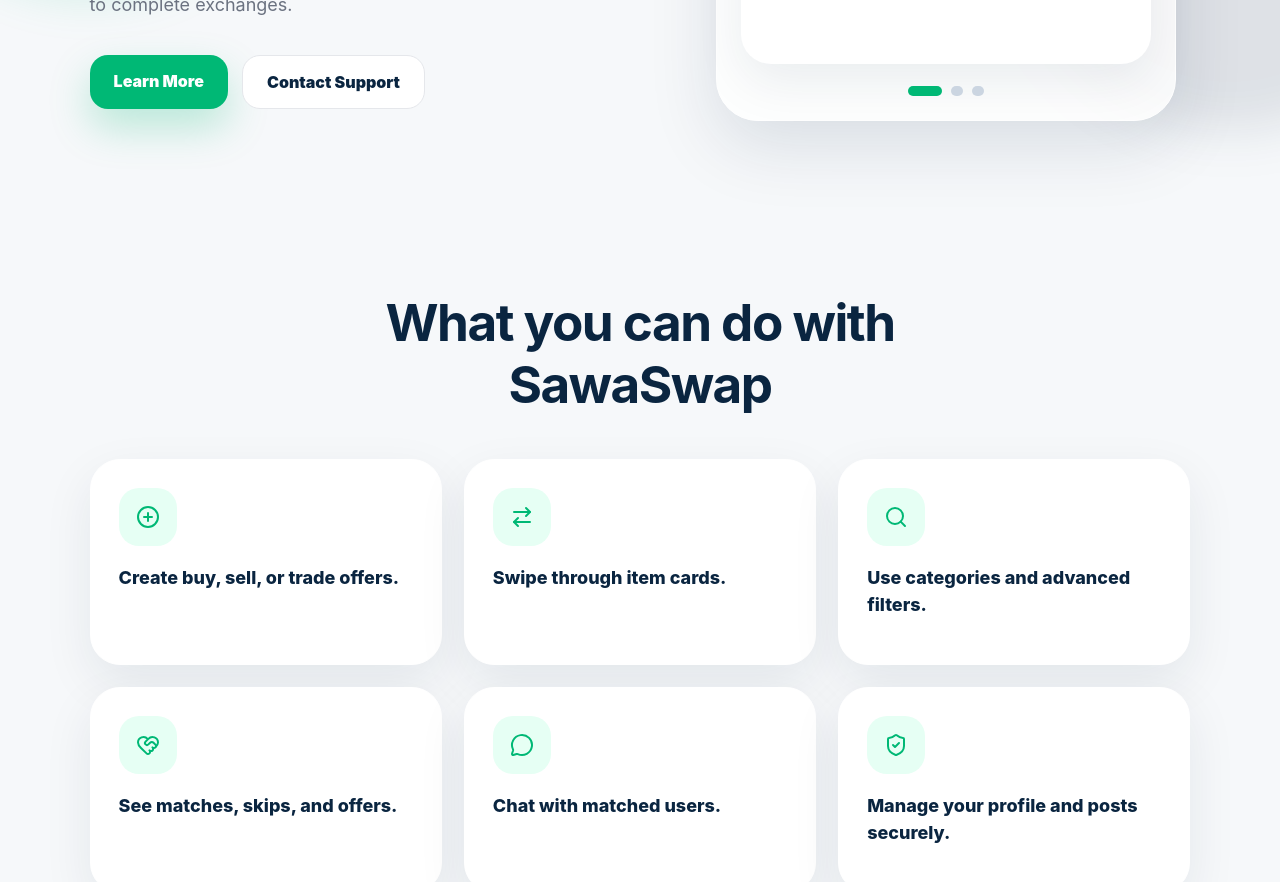
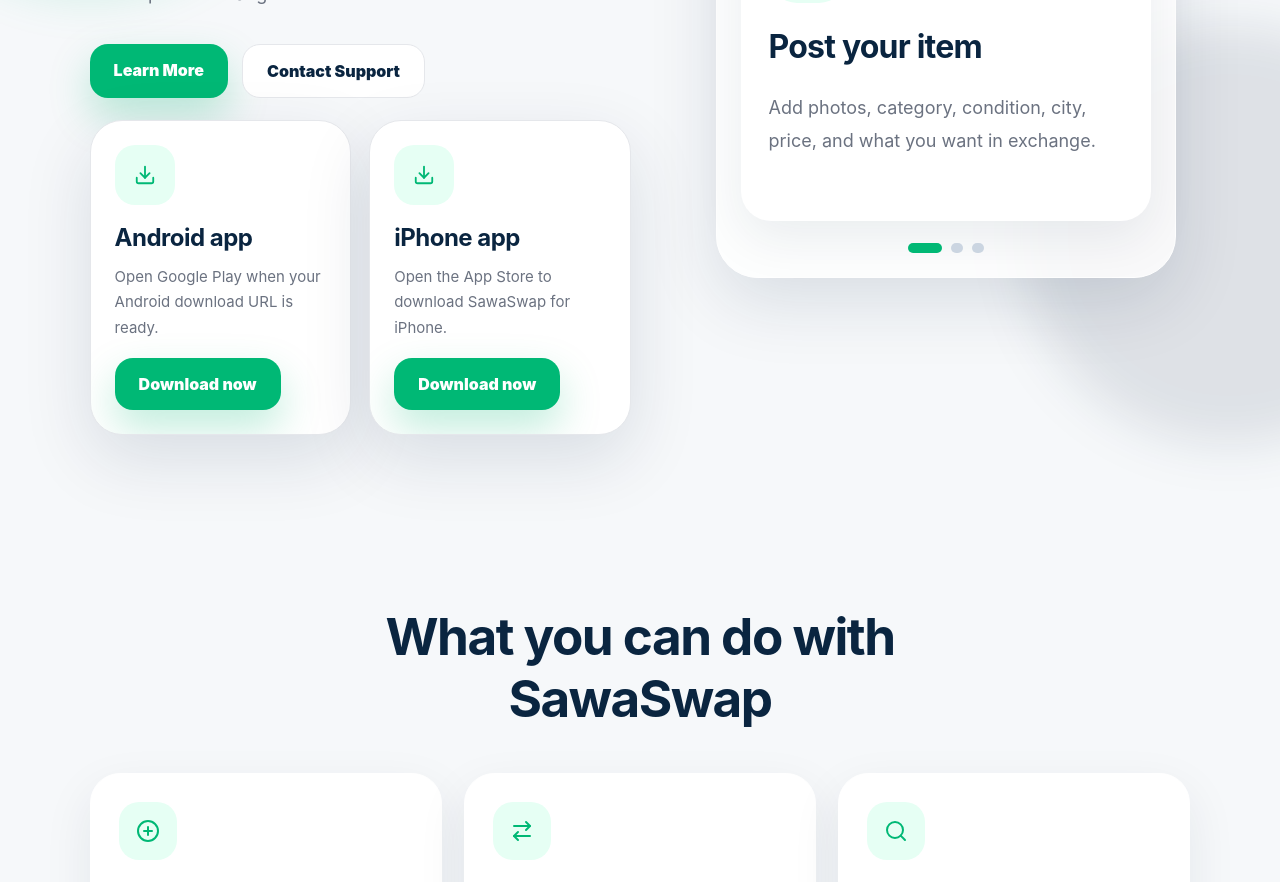
Before and after one commit to Zaidsaadedin1/sawaswapweb, a React (Vite) app: page / in a window 1280 px wide. Shown: the part 620-1502 px from the top of the page. Built offline with nearby package versions, Linux system fonts and the light colour scheme; no server answers.

Commit message:
change style

```diff
--- /dev/null
+++ b/src/lib/appStores.js
@@ -0,0 +1,2 @@
+export const ANDROID_APP_URL = "https://play.google.com/store/apps/details?id=com.sawaswap.sawaswap&pli=1";
+export const IOS_APP_URL = "https://apps.apple.com/us/app/sawaswap/id6772575984";
--- a/src/pages/Home.jsx
+++ b/src/pages/Home.jsx
@@ -3,6 +3,7 @@
 import { motion, AnimatePresence } from "framer-motion";
 import {
     ArrowRightLeft,
+    Download,
     PlusCircle,
     MessageCircle,
     Search,
@@ -10,6 +11,7 @@
     ShieldCheck,
 } from "lucide-react";
 import { Link } from "react-router-dom";
+import { ANDROID_APP_URL, IOS_APP_URL } from "../lib/appStores";
 
 export default function Home() {
     const { t } = useTranslation();
@@ -63,6 +65,30 @@
                         <Link to="/support" className="secondaryBtn">
                             {t("hero.support")}
                         </Link>
+                    </div>
+
+                    <div className="heroStoreButtons">
+                        <a href={ANDROID_APP_URL} className="downloadStoreCard heroStoreCard">
+                            <div className="downloadStoreIcon">
+                                <Download size={22} />
+                            </div>
+                            <h3>{t("itemDownload.androidTitle")}</h3>
+                            <p>{t("itemDownload.androidText")}</p>
+                            <span className="primaryBtn downloadStoreBtn">
+                                {t("itemDownload.downloadNow")}
+                            </span>
+                        </a>
+
+                        <a href={IOS_APP_URL} className="downloadStoreCard heroStoreCard">
+                            <div className="downloadStoreIcon">
+                                <Download size={22} />
+                            </div>
+                            <h3>{t("itemDownload.iosTitle")}</h3>
+                            <p>{t("itemDownload.iosText")}</p>
+                            <span className="primaryBtn downloadStoreBtn">
+                                {t("itemDownload.downloadNow")}
+                            </span>
+                        </a>
                     </div>
                 </motion.div>
 
--- a/src/pages/ItemDownload.jsx
+++ b/src/pages/ItemDownload.jsx
@@ -3,9 +3,7 @@
 import { Link, useParams } from "react-router-dom";
 import { ArrowLeft, BadgeDollarSign, Download, PackageCheck, Repeat, Smartphone } from "lucide-react";
 import { fetchPublicItemById, formatItemPrice, getDisplayOfferType } from "../lib/publicItems";
-
-const ANDROID_APP_URL = "";
-const IOS_APP_URL = "https://apps.apple.com/us/app/sawaswap/id6772575984";
+import { ANDROID_APP_URL, IOS_APP_URL } from "../lib/appStores";
 
 function handleStoreClick(url, event) {
   if (!url) {
--- a/src/styles.css
+++ b/src/styles.css
@@ -288,6 +288,27 @@
   display: flex;
   gap: 14px;
   flex-wrap: wrap;
+}
+
+.heroStoreButtons {
+  margin-top: 22px;
+  display: grid;
+  grid-template-columns: repeat(2, minmax(0, 1fr));
+  gap: 18px;
+  max-width: 760px;
+}
+
+.heroStoreCard {
+  padding: 22px;
+}
+
+.heroStoreCard h3 {
+  font-size: 22px;
+}
+
+.heroStoreCard p {
+  margin-top: 10px;
+  font-size: 15px;
 }
 
 .primaryBtn,
@@ -2560,6 +2581,11 @@
 }
 
 @media (max-width: 1100px) {
+  .heroStoreButtons {
+    grid-template-columns: 1fr;
+    max-width: 100%;
+  }
+
   .itemsGrid {
     grid-template-columns: repeat(2, minmax(0, 1fr));
   }
```
